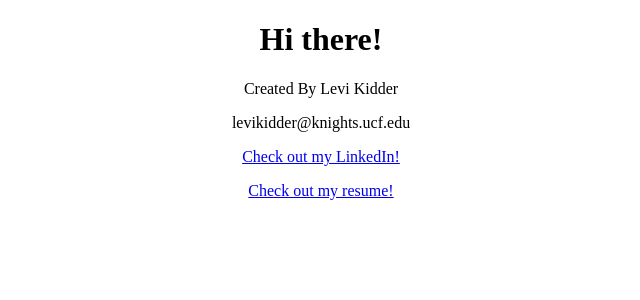
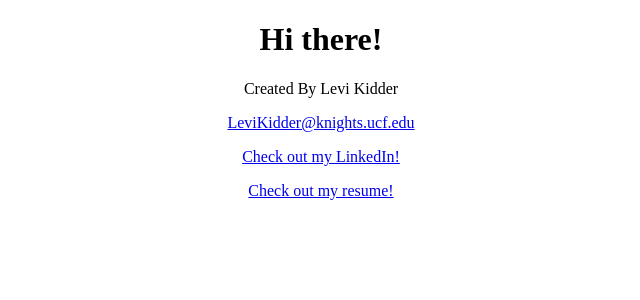
Before and after one commit to LeviKidder/ISSFlask, a Flask app: template templates/profile.html in a window 1280 px wide. Shown: the top 300 px of the page, without its empty margins (319-959 px from the left). Run offline with Flask 2, Linux system fonts and the light colour scheme; the template is opened without the code that fills it, so the values that code supplies are empty.

Commit message:
added hyperlink to email

```diff
--- a/templates/profile.html
+++ b/templates/profile.html
@@ -15,7 +15,7 @@
 
 
 <p style="text-align:center;">Created By Levi Kidder</p>
-<p style="text-align:center;">levikidder@knights.ucf.edu</p>
+<a href="levikidder@knights.ucf.edu"><p style="text-align:center;">LeviKidder@knights.ucf.edu</p></a>
 
 <a href="https://www.linkedin.com/in/levikidder"><p style="text-align:center;">Check out my LinkedIn!</p></a>
 <a href="/resume"><p style="text-align:center;">Check out my resume!</p></a>
```
